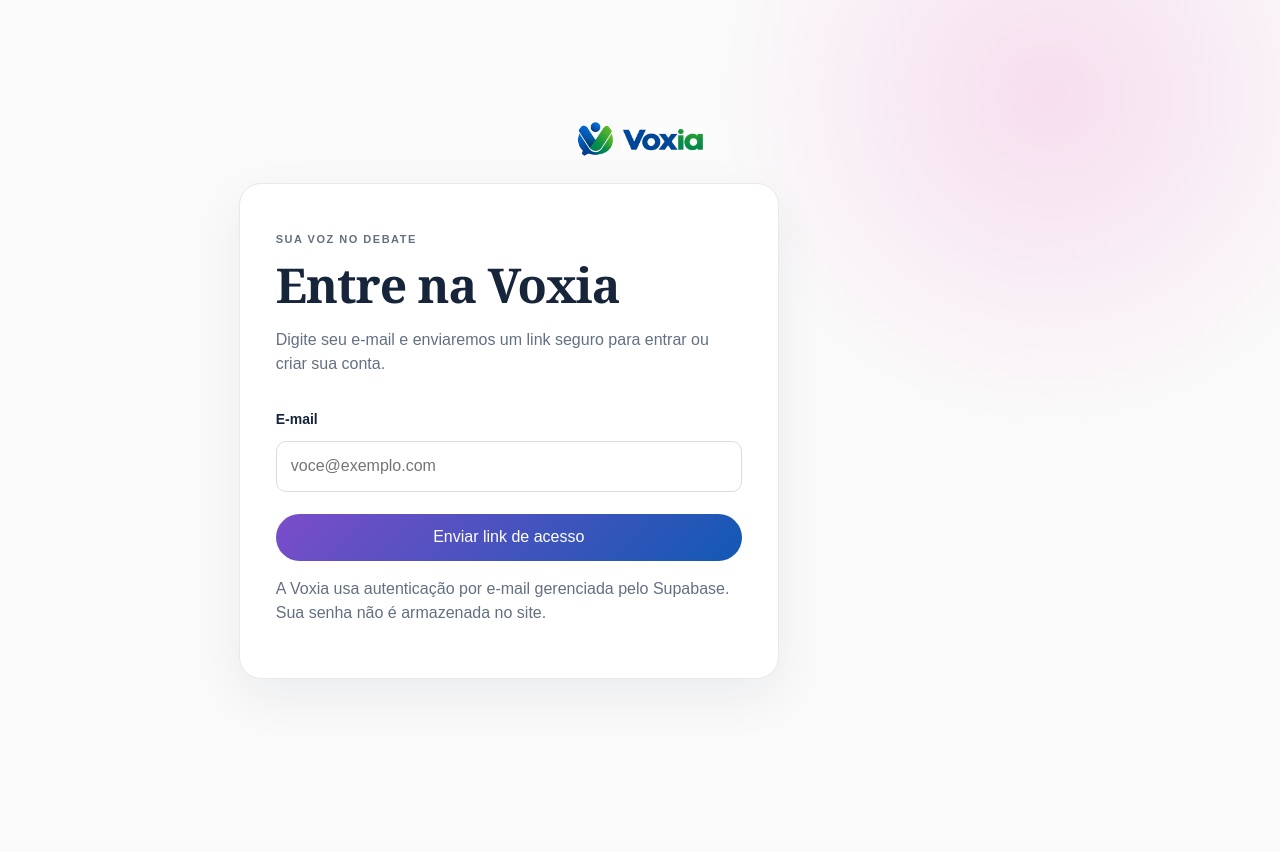
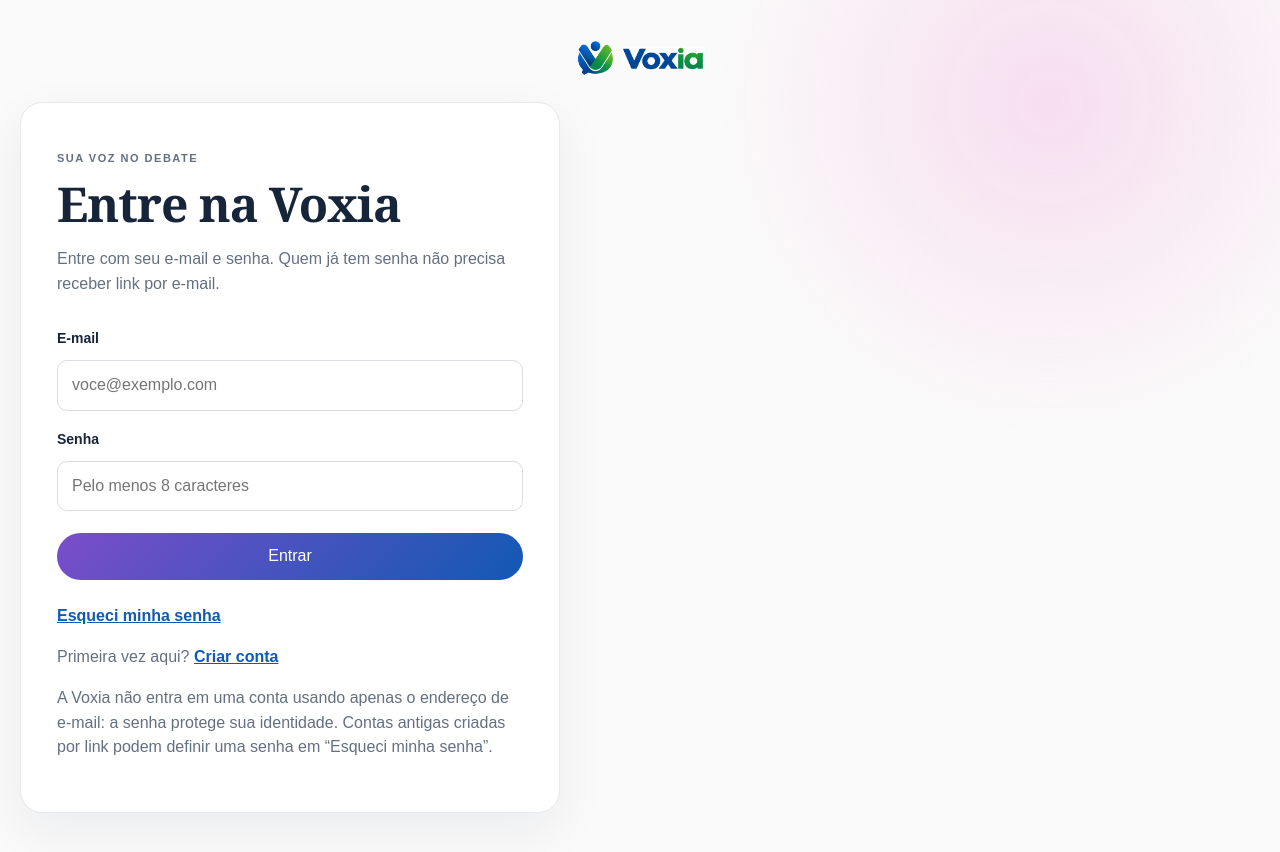
Before and after one commit to phyetroa/VoxIA, a Next.js app: page /VoxIA/entrar in a window 1280 px wide. Before the commit the page ends 800 px from the top, so only its background shows below. Built offline with nearby package versions, Linux system fonts and the light colour scheme; no server answers.

Commit message:
Add password sign-in and vertical feed layout

```diff
--- a/app/entrar/page.tsx
+++ b/app/entrar/page.tsx
@@ -7,8 +7,13 @@
 import UserAvatar from "../components/UserAvatar";
 import Brand from "../components/Brand";
 
+type AuthMode = "login" | "signup" | "recovery" | "update-password";
+
 export default function SignInPage() {
   const [email, setEmail] = useState("");
+  const [password, setPassword] = useState("");
+  const [confirmation, setConfirmation] = useState("");
+  const [mode, setMode] = useState<AuthMode>("login");
   const [message, setMessage] = useState("");
   const [error, setError] = useState("");
   const [loading, setLoading] = useState(false);
@@ -17,8 +22,12 @@
   useEffect(() => {
     try {
       const supabase = createClient();
+      if (new URLSearchParams(window.location.search).has("passwordRecovery")) setMode("update-password");
       supabase.auth.getUser().then(({ data }) => setUser(data.user));
-      const { data: listener } = supabase.auth.onAuthStateChange((_event, session) => setUser(session?.user ?? null));
+      const { data: listener } = supabase.auth.onAuthStateChange((event, session) => {
+        setUser(session?.user ?? null);
+        if (event === "PASSWORD_RECOVERY") setMode("update-password");
+      });
       return () => listener.subscription.unsubscribe();
     } catch {
       setError("O acesso ainda não está configurado nesta versão do site.");
@@ -32,24 +41,72 @@
     setMessage("");
     try {
       const supabase = createClient();
-      const { error: authError } = await supabase.auth.signInWithOtp({
-        email,
-        options: { emailRedirectTo: window.location.href }
-      });
-      if (authError) throw authError;
-      setMessage("Enviamos um link de acesso para seu e-mail. Abra a mensagem para entrar na Voxia.");
-    } catch {
-      setError("Não foi possível enviar o link agora. Confira o e-mail e tente novamente.");
+      if (mode === "login") {
+        const { data, error: authError } = await supabase.auth.signInWithPassword({ email, password });
+        if (authError) throw authError;
+        setUser(data.user);
+        setMessage("Login realizado. Você já pode participar da Voxia.");
+      } else if (mode === "signup") {
+        const { data, error: authError } = await supabase.auth.signUp({
+          email,
+          password,
+          options: { emailRedirectTo: window.location.href.split("?")[0] }
+        });
+        if (authError) throw authError;
+        if (data.session) setUser(data.user);
+        else setMessage("Conta criada. Se a confirmação de e-mail estiver ativada, confira sua caixa de entrada para concluir o cadastro.");
+      } else if (mode === "recovery") {
+        const { error: authError } = await supabase.auth.resetPasswordForEmail(email, {
+          redirectTo: `${window.location.origin}${window.location.pathname}?passwordRecovery=true`
+        });
+        if (authError) throw authError;
+        setMessage("Se houver uma conta para esse e-mail, enviaremos as instruções para redefinir a senha.");
+      } else {
+        if (password.length < 8) throw new Error("Use uma senha com pelo menos 8 caracteres.");
+        if (password !== confirmation) throw new Error("As senhas não conferem.");
+        const { error: authError } = await supabase.auth.updateUser({ password });
+        if (authError) throw authError;
+        setPassword("");
+        setConfirmation("");
+        setMode("login");
+        setMessage("Senha atualizada. Nos próximos acessos, entre com seu e-mail e senha sem precisar de link.");
+      }
+    } catch (cause) {
+      setError(cause instanceof Error && cause.message.includes("caracteres") || cause instanceof Error && cause.message.includes("conferem")
+        ? cause.message
+        : mode === "login"
+          ? "E-mail ou senha incorretos. Se sua conta foi criada por link, use “Esqueci minha senha” para cadastrar uma senha."
+          : "Não foi possível concluir. Confira os dados e tente novamente.");
     } finally {
       setLoading(false);
     }
+  }
+
+  function changeMode(nextMode: AuthMode) {
+    setMode(nextMode);
+    setMessage("");
+    setError("");
   }
 
   async function handleSignOut() {
     const supabase = createClient();
     await supabase.auth.signOut();
     setUser(null);
+    setMessage("");
   }
 
-  return <main className="auth-page"><Brand /><section className="auth-card"><p className="eyebrow">SUA VOZ NO DEBATE</p><h1>{user ? "Você entrou." : "Entre na Voxia"}</h1>{user ? <><div className="signed-in-profile"><UserAvatar user={user} size="large"/><div><strong>{user.user_metadata?.name ?? "Sua conta Voxia"}</strong><span>{user.email}</span></div></div><p>Sua sessão está ativa. Agora você pode enviar uma proposta para moderação.</p><div className="actions"><Link className="primary" href="/propostas/nova">Apresentar proposta</Link><button className="secondary button" type="button" onClick={handleSignOut}>Sair</button></div></> : <><p>Digite seu e-mail e enviaremos um link seguro para entrar ou criar sua conta.</p><form onSubmit={handleSubmit}><label htmlFor="email">E-mail</label><input id="email" type="email" autoComplete="email" required value={email} onChange={(event) => setEmail(event.target.value)} placeholder="voce@exemplo.com"/><button className="primary" type="submit" disabled={loading}>{loading ? "Enviando…" : "Enviar link de acesso"}</button></form><p className="notice">A Voxia usa autenticação por e-mail gerenciada pelo Supabase. Sua senha não é armazenada no site.</p></>}{message && <p className="success" role="status">{message}</p>}{error && <p className="form-error" role="alert">{error}</p>}</section></main>;
+  const title = mode === "signup" ? "Crie sua conta" : mode === "recovery" ? "Recupere sua senha" : mode === "update-password" ? "Defina uma senha" : user ? "Você entrou." : "Entre na Voxia";
+
+  return <main className="auth-page"><Brand /><section className="auth-card"><p className="eyebrow">SUA VOZ NO DEBATE</p><h1>{title}</h1>{user && mode !== "update-password" ? <><div className="signed-in-profile"><UserAvatar user={user} size="large"/><div><strong>{user.user_metadata?.name ?? "Sua conta Voxia"}</strong><span>{user.email}</span></div></div><p>Sua sessão está ativa. Agora você pode enviar uma proposta para a comunidade.</p><div className="actions"><Link className="primary" href="/propostas/nova">Apresentar proposta</Link><button className="secondary button" type="button" onClick={handleSignOut}>Sair</button></div></> : <>
+    <p>{mode === "login" ? "Entre com seu e-mail e senha. Quem já tem senha não precisa receber link por e-mail." : mode === "signup" ? "Crie sua conta com e-mail e senha para participar da Voxia." : mode === "recovery" ? "Informe o e-mail da conta para receber instruções de recuperação." : "Escolha uma senha para usar nos próximos acessos sem link por e-mail."}</p>
+    <form onSubmit={handleSubmit}>
+      {mode !== "update-password" && <><label htmlFor="email">E-mail</label><input id="email" type="email" autoComplete="email" required value={email} onChange={(event) => setEmail(event.target.value)} placeholder="voce@exemplo.com"/> </>}
+      {(mode === "login" || mode === "signup" || mode === "update-password") && <><label htmlFor="password">Senha</label><input id="password" type="password" autoComplete={mode === "login" ? "current-password" : "new-password"} minLength={8} required value={password} onChange={(event) => setPassword(event.target.value)} placeholder="Pelo menos 8 caracteres"/></>}
+      {mode === "update-password" && <><label htmlFor="confirmation">Confirme a senha</label><input id="confirmation" type="password" autoComplete="new-password" minLength={8} required value={confirmation} onChange={(event) => setConfirmation(event.target.value)} placeholder="Digite a senha novamente"/></>}
+      <button className="primary" type="submit" disabled={loading}>{loading ? "Aguarde…" : mode === "login" ? "Entrar" : mode === "signup" ? "Criar conta" : mode === "recovery" ? "Enviar instruções" : "Salvar senha"}</button>
+    </form>
+    {mode === "login" && <div className="auth-options"><button type="button" className="auth-text-button" onClick={() => changeMode("recovery")}>Esqueci minha senha</button><p>Primeira vez aqui? <button type="button" className="auth-text-button" onClick={() => changeMode("signup")}>Criar conta</button></p></div>}
+    {(mode === "signup" || mode === "recovery") && <p className="auth-back">Já tem uma senha? <button type="button" className="auth-text-button" onClick={() => changeMode("login")}>Entrar</button></p>}
+    {mode === "login" && <p className="notice">A Voxia não entra em uma conta usando apenas o endereço de e-mail: a senha protege sua identidade. Contas antigas criadas por link podem definir uma senha em “Esqueci minha senha”.</p>}
+  </>}{message && <p className="success" role="status">{message}</p>}{error && <p className="form-error" role="alert">{error}</p>}</section></main>;
 }
--- a/app/forms.css
+++ b/app/forms.css
@@ -12,6 +12,10 @@
 .primary:disabled{opacity:.65;cursor:wait}
 .success{padding:12px 14px;border-radius:10px;background:#e7f7ef;color:#176843}
 .form-error{padding:12px 14px;border-radius:10px;background:#fff0f0;color:#9d2525}
+.auth-options,.auth-back{margin-top:18px}
+.auth-options p{color:var(--muted)}
+.auth-text-button{padding:0;border:0;background:none;color:var(--blue);font:inherit;font-weight:700;text-decoration:underline;cursor:pointer}
+.auth-options>button{margin-top:6px}
 .proposal-form-card{width:min(100%,700px)}
 .proposal-list{display:grid;gap:16px}
 .proposal-card{padding:24px;background:white;border:1px solid var(--line);border-radius:16px}
```
Also changed, not shown: app/globals.css, 1 other file (tests, documents, lock files or other folders).
